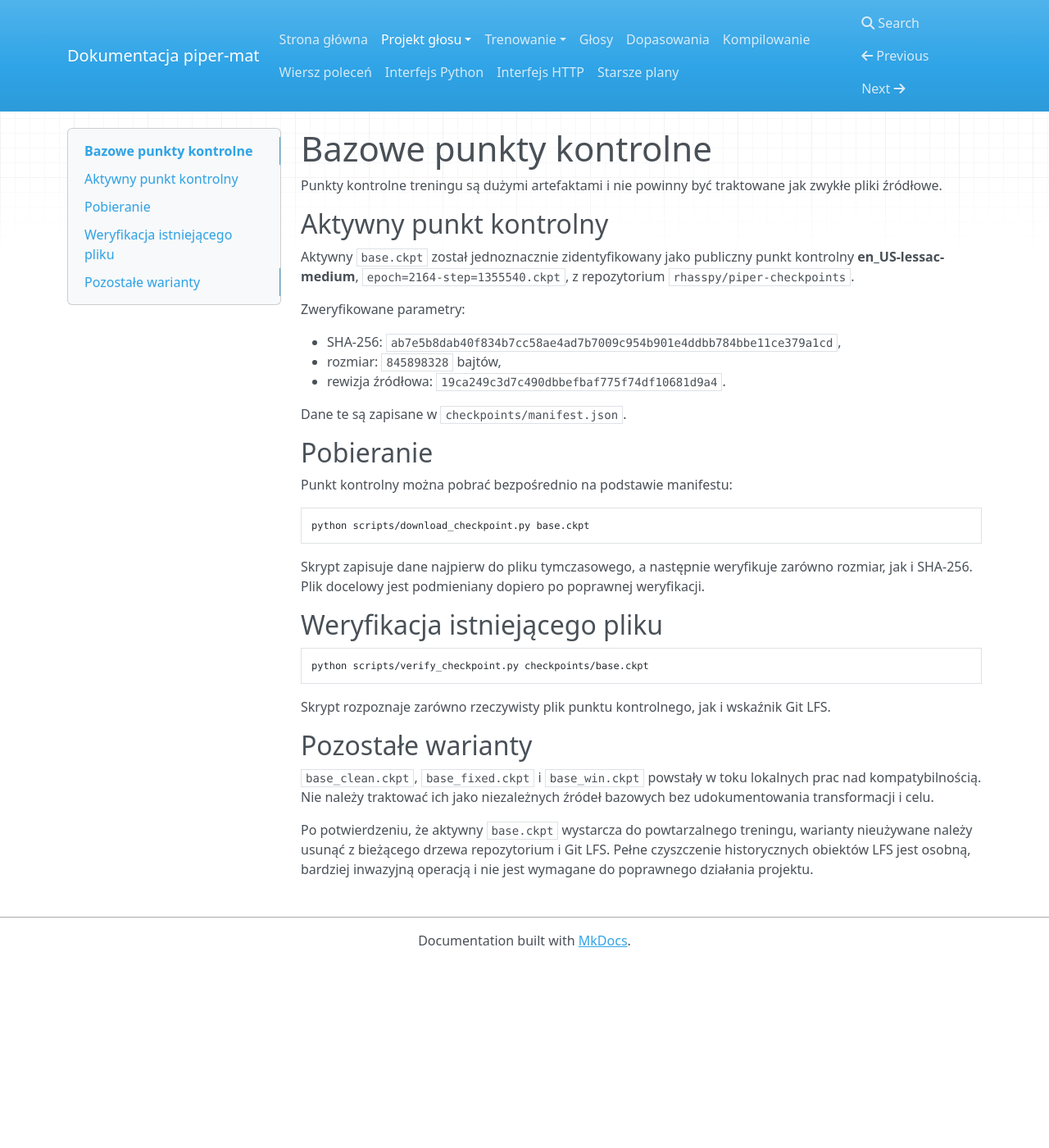
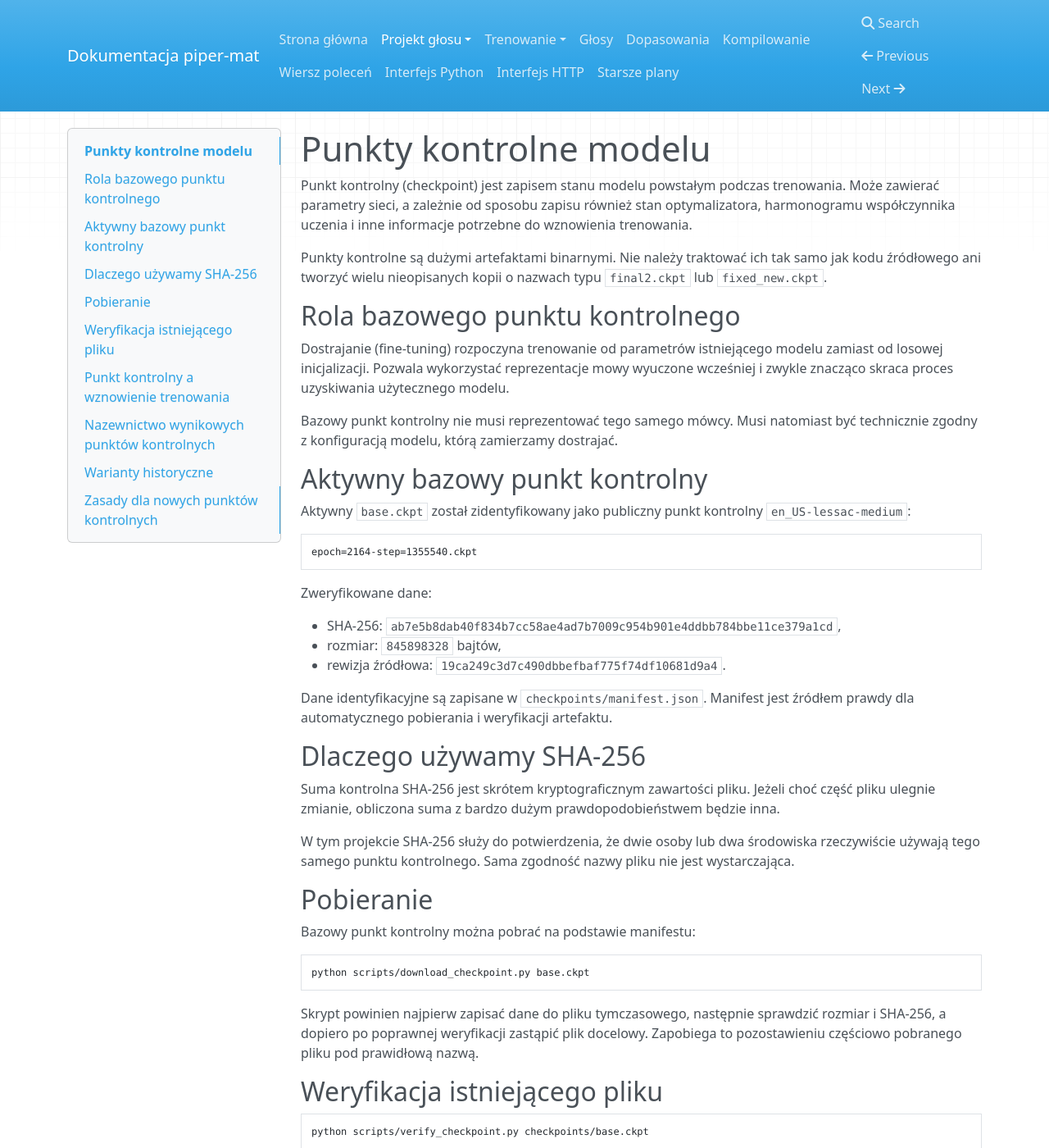
Before and after one commit to MatPomGit/piper-mat, an MkDocs documentation site: the page built from docs/CHECKPOINTS.md, in a window 1280 px wide and 1400 px high. Shown: the whole window at 82% size. Built offline with MkDocs 1.6.1, drawn with Linux system fonts in a browser that asks for light colours; nearby versions of some CDN libraries; some of the changed text lies outside the part shown.

Commit message:
docs: uporządkuj dokumentację punktów kontrolnych

````diff
--- a/docs/CHECKPOINTS.md
+++ b/docs/CHECKPOINTS.md
@@ -1,28 +1,46 @@
-# Bazowe punkty kontrolne
+# Punkty kontrolne modelu
 
-Punkty kontrolne treningu są dużymi artefaktami i nie powinny być traktowane jak zwykłe pliki źródłowe.
+Punkt kontrolny (checkpoint) jest zapisem stanu modelu powstałym podczas trenowania. Może zawierać parametry sieci, a zależnie od sposobu zapisu również stan optymalizatora, harmonogramu współczynnika uczenia i inne informacje potrzebne do wznowienia trenowania.
 
-## Aktywny punkt kontrolny
+Punkty kontrolne są dużymi artefaktami binarnymi. Nie należy traktować ich tak samo jak kodu źródłowego ani tworzyć wielu nieopisanych kopii o nazwach typu `final2.ckpt` lub `fixed_new.ckpt`.
 
-Aktywny `base.ckpt` został jednoznacznie zidentyfikowany jako publiczny punkt kontrolny **en_US-lessac-medium**, `epoch=2164-step=1355540.ckpt`, z repozytorium `rhasspy/piper-checkpoints`.
+## Rola bazowego punktu kontrolnego
 
-Zweryfikowane parametry:
+Dostrajanie (fine-tuning) rozpoczyna trenowanie od parametrów istniejącego modelu zamiast od losowej inicjalizacji. Pozwala wykorzystać reprezentacje mowy wyuczone wcześniej i zwykle znacząco skraca proces uzyskiwania użytecznego modelu.
+
+Bazowy punkt kontrolny nie musi reprezentować tego samego mówcy. Musi natomiast być technicznie zgodny z konfiguracją modelu, którą zamierzamy dostrajać.
+
+## Aktywny bazowy punkt kontrolny
+
+Aktywny `base.ckpt` został zidentyfikowany jako publiczny punkt kontrolny `en_US-lessac-medium`:
+
+```text
+epoch=2164-step=1355540.ckpt
+```
+
+Zweryfikowane dane:
 
 - SHA-256: `ab7e5b8dab40f834b7cc58ae4ad7b7009c954b901e4ddbb784bbe11ce379a1cd`,
 - rozmiar: `845898328` bajtów,
 - rewizja źródłowa: `19ca249c3d7c490dbbefbaf775f74df10681d9a4`.
 
-Dane te są zapisane w `checkpoints/manifest.json`.
+Dane identyfikacyjne są zapisane w `checkpoints/manifest.json`. Manifest jest źródłem prawdy dla automatycznego pobierania i weryfikacji artefaktu.
+
+## Dlaczego używamy SHA-256
+
+Suma kontrolna SHA-256 jest skrótem kryptograficznym zawartości pliku. Jeżeli choć część pliku ulegnie zmianie, obliczona suma z bardzo dużym prawdopodobieństwem będzie inna.
+
+W tym projekcie SHA-256 służy do potwierdzenia, że dwie osoby lub dwa środowiska rzeczywiście używają tego samego punktu kontrolnego. Sama zgodność nazwy pliku nie jest wystarczająca.
 
 ## Pobieranie
 
-Punkt kontrolny można pobrać bezpośrednio na podstawie manifestu:
+Bazowy punkt kontrolny można pobrać na podstawie manifestu:
 
 ```bash
 python scripts/download_checkpoint.py base.ckpt
 ```
 
-Skrypt zapisuje dane najpierw do pliku tymczasowego, a następnie weryfikuje zarówno rozmiar, jak i SHA-256. Plik docelowy jest podmieniany dopiero po poprawnej weryfikacji.
+Skrypt powinien najpierw zapisać dane do pliku tymczasowego, następnie sprawdzić rozmiar i SHA-256, a dopiero po poprawnej weryfikacji zastąpić plik docelowy. Zapobiega to pozostawieniu częściowo pobranego pliku pod prawidłową nazwą.
 
 ## Weryfikacja istniejącego pliku
 
@@ -30,10 +48,55 @@ Skrypt zapisuje dane najpierw do pliku tymczasowego, a następnie weryfikuje zar
 python scripts/verify_checkpoint.py checkpoints/base.ckpt
 ```
 
-Skrypt rozpoznaje zarówno rzeczywisty plik punktu kontrolnego, jak i wskaźnik Git LFS.
+Weryfikację należy wykonywać między innymi po ręcznym kopiowaniu artefaktu, odtworzeniu go z kopii zapasowej lub przeniesieniu środowiska treningowego na inną maszynę.
 
-## Pozostałe warianty
+Skrypt rozpoznaje również wskaźnik Git LFS. Wskaźnik Git LFS (Git LFS pointer) jest małym plikiem tekstowym opisującym duży artefakt przechowywany poza zwykłą historią Git. Nie jest właściwym punktem kontrolnym i nie może zostać przekazany do procesu trenowania jako model.
 
-`base_clean.ckpt`, `base_fixed.ckpt` i `base_win.ckpt` powstały w toku lokalnych prac nad kompatybilnością. Nie należy traktować ich jako niezależnych źródeł bazowych bez udokumentowania transformacji i celu.
+## Punkt kontrolny a wznowienie trenowania
 
-Po potwierdzeniu, że aktywny `base.ckpt` wystarcza do powtarzalnego treningu, warianty nieużywane należy usunąć z bieżącego drzewa repozytorium i Git LFS. Pełne czyszczenie historycznych obiektów LFS jest osobną, bardziej inwazyjną operacją i nie jest wymagane do poprawnego działania projektu.
+Należy rozróżnić dwa przypadki:
+
+1. **dostrajanie z modelu bazowego**, gdy wykorzystujemy parametry istniejącego modelu jako punkt startowy nowego eksperymentu,
+2. **wznowienie trenowania (resume training)**, gdy kontynuujemy konkretny wcześniejszy przebieg wraz z jego zapisanym stanem.
+
+Rozróżnienie jest ważne dla powtarzalności eksperymentów. Samo wskazanie pliku `.ckpt` nie opisuje jeszcze intencji jego użycia.
+
+Proces trenowania etapowego opisano w [STAGED_TRAINING.md](STAGED_TRAINING.md).
+
+## Nazewnictwo wynikowych punktów kontrolnych
+
+Automatycznie tworzone nazwy zawierające epokę i krok, np.:
+
+```text
+epoch=0123-step=045678.ckpt
+```
+
+są bardziej informacyjne niż ręczne nazwy typu `best_final.ckpt`. Jeżeli dodatkowo wybierany jest „najlepszy” model według konkretnej metryki, kryterium wyboru powinno być zapisane w konfiguracji lub raporcie eksperymentu.
+
+Nie należy zakładać, że punkt kontrolny z ostatniej epoki jest automatycznie najlepszym modelem.
+
+## Warianty historyczne
+
+`base_clean.ckpt`, `base_fixed.ckpt` i `base_win.ckpt` powstały podczas lokalnych prac nad zgodnością środowisk. Nie należy traktować ich jako niezależnych modeli bazowych bez udokumentowania:
+
+- źródła,
+- wykonanej transformacji,
+- przyczyny utworzenia,
+- SHA-256 przed i po transformacji,
+- potwierdzenia, że zmiana była konieczna.
+
+Jeżeli aktywny `base.ckpt` umożliwia powtarzalne trenowanie, zbędne warianty należy usunąć z bieżącego drzewa repozytorium. Czyszczenie historycznych obiektów Git LFS jest osobną operacją i nie jest konieczne do codziennej pracy z projektem.
+
+## Zasady dla nowych punktów kontrolnych
+
+Dla każdego punktu kontrolnego używanego jako istotny artefakt eksperymentu należy zachować co najmniej:
+
+- jego rolę,
+- pochodzenie,
+- SHA-256,
+- rozmiar,
+- powiązaną konfigurację,
+- wersję kodu,
+- informację, czy służy do dostrajania, wznowienia czy eksportu modelu.
+
+Pozwala to uniknąć sytuacji, w której model działa, ale nie można później ustalić, z jakiego stanu został utworzony.
````
